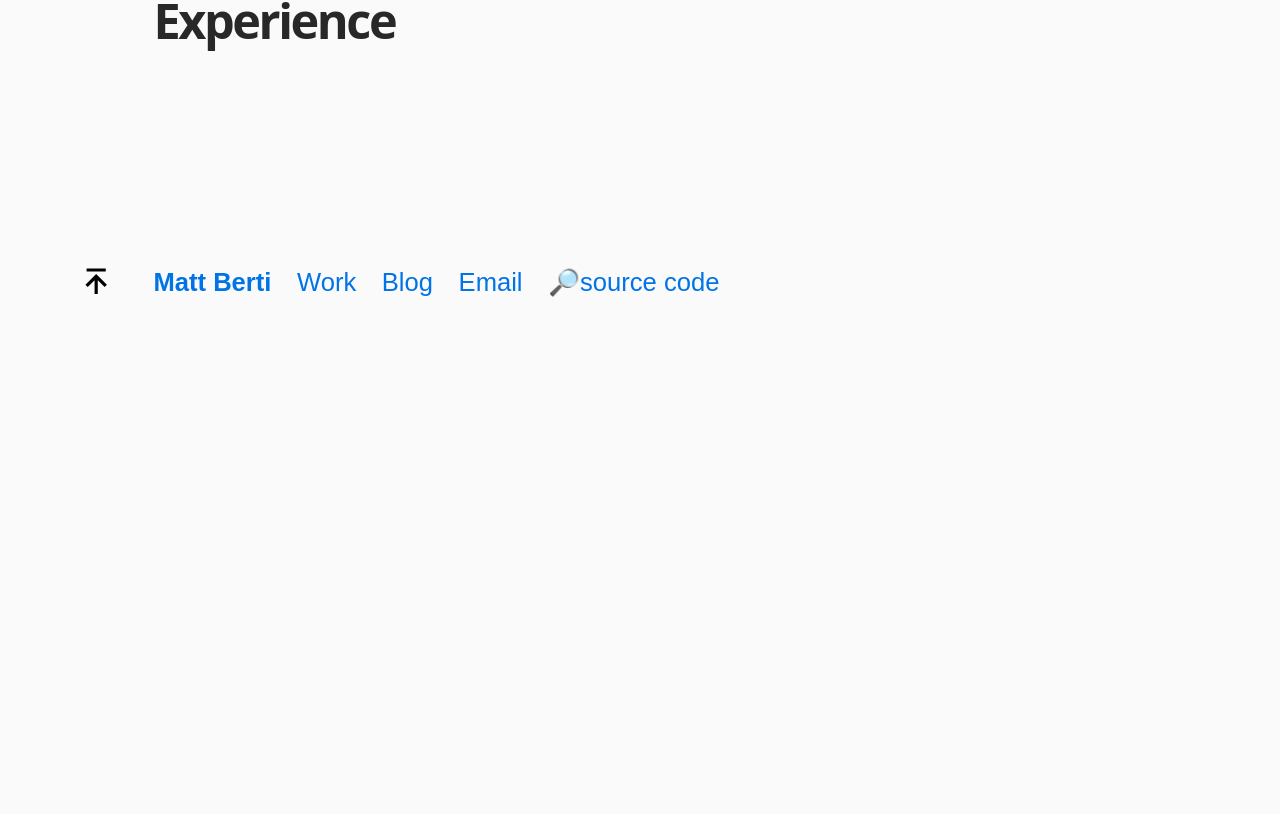
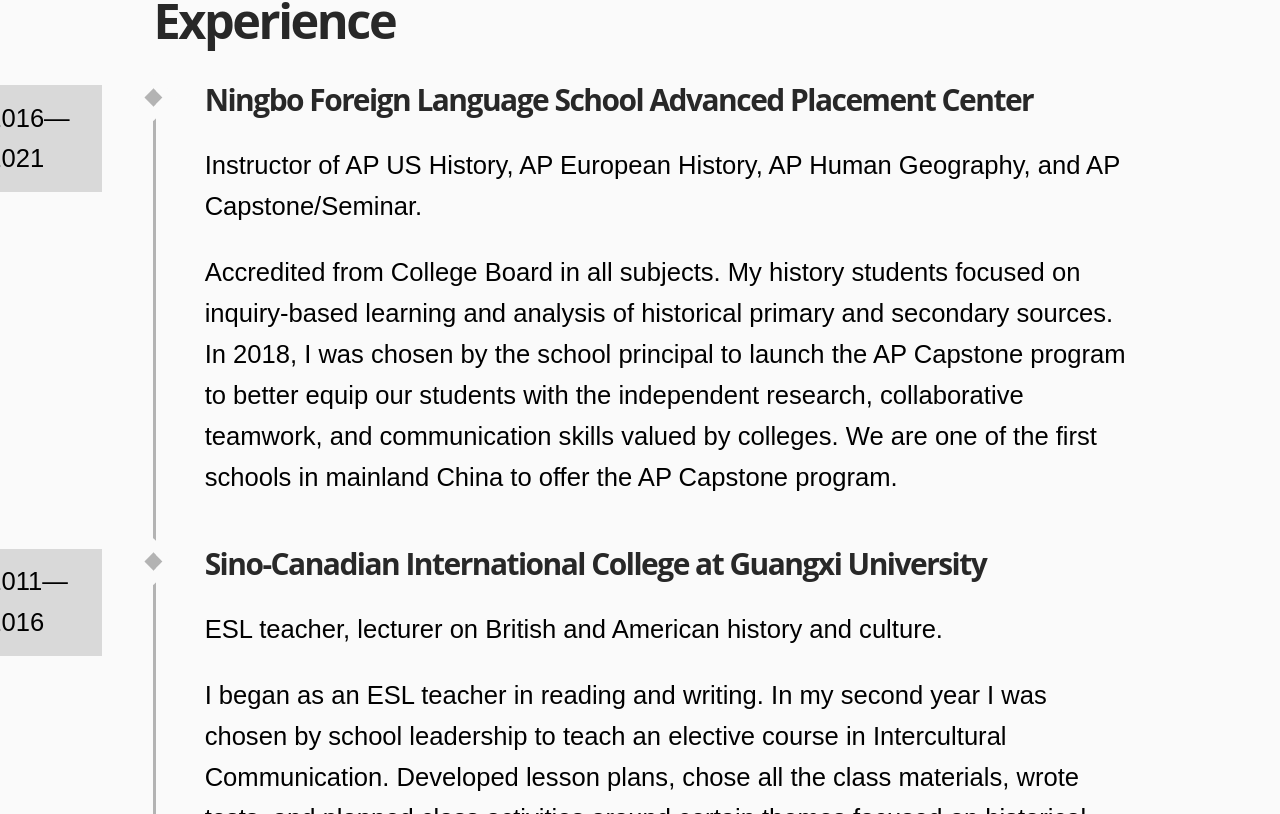
Before and after one commit to brti-dev/brti.dev, a Next.js app: page /teacher in a window 1280 px wide. Shown: the part 806-1620 px from the top of the page. Before the commit the page ends 1263 px from the top, so only its background shows below. Built offline with nearby package versions, Linux system fonts and the light colour scheme.

Commit message:
Timeline component (simple)

```diff
--- a/components/Timeline.js
+++ /dev/null
@@ -1,11 +0,0 @@
-import React from 'react'
-
-export const Timeline = ({ children, ...rest }) => (
-    <div className="timeline" {...rest}>
-        {children}
-    </div>
-)
-
-export const TimelineItem = () => (
-    <div className="timeline__item"></div>
-)
--- /dev/null
+++ b/components/Timeline.tsx
@@ -0,0 +1,20 @@
+import React from 'react'
+
+export const Timeline = ({ color = 'var(--color-comment)', children, ...rest }) => (
+    <div
+        className="timeline"
+        style={{ '--color': color } as React.CSSProperties}
+        {...rest}
+    >
+        <ul>
+            {children}
+        </ul>
+    </div>
+)
+
+export const TimelineItem = ({ label, children }) => (
+    <li>
+        {children}
+        <label>{label}</label>
+    </li>
+)
--- a/pages/teacher.tsx
+++ b/pages/teacher.tsx
@@ -20,7 +20,7 @@ function Teacher() {
                 <h2>Experience</h2>
                 <Timeline>
                     <TimelineItem
-                        dateText="2016&mdash;2021"
+                        label="2016&mdash;2021"
                     >
                         <h3>Ningbo Foreign Language School Advanced Placement Center</h3>
                         <p>Instructor of AP US History, AP European History, AP Human Geography, and AP Capstone/Seminar.</p>
@@ -28,7 +28,7 @@ function Teacher() {
                     </TimelineItem>
 
                     <TimelineItem
-                        dateText="2011&mdash;2016"
+                        label="2011&mdash;2016"
                     >
                         <h3>Sino-Canadian International College at Guangxi University</h3>
                         <p>ESL teacher, lecturer on British and American history and culture.</p>
@@ -36,14 +36,14 @@ function Teacher() {
                     </TimelineItem>
 
                     <TimelineItem
-                        dateText="2010&mdash;2011"
+                        label="2010&mdash;2011"
                     >
                         <h3>Hezhou College</h3>
                         <p>ESL teacher, lecturer on Intercultural Communication.</p>
                     </TimelineItem>
 
                     <TimelineItem
-                        dateText="2008&mdash;2009"
+                        label="2008&mdash;2009"
                     >
                         <h3>Xi’an Technological University</h3>
                         <p>ESL teacher, lecturer on British and American history and culture.</p>
--- a/styles/global.scss
+++ b/styles/global.scss
@@ -225,6 +225,8 @@ button,
     border-radius: 0.13rem;
     background-color: var(--color-surface);
     transition: box-shadow 0.3s ease, background-color 0.3s ease, color 0.3s ease;
+    text-decoration: none !important;
+
     &:hover {
         box-shadow: var(--color-comment) 0px 0px 0px 1px;
     }
@@ -609,130 +611,193 @@ button,
     font-weight: 300;
 }
 
-.timeline__wrapper {
-  width: 100%;
-  max-width: 800px;
-  padding: 15px 0 0  0;
-  position: relative;
-  margin: 50px auto;
-}
 .timeline {
-  width: calc(100% - 24px);
-  padding: 12px;
-}
-.timeline:before {
-  content: "";
-  position: absolute;
-  top: 0px;
-  left: calc(33% + 6px);
-  bottom: 0px;
-  width: 0px;
-  border: 2px solid;
-}
-.timeline:after {
-  content: "";
-  display: table;
-  clear: both;
-}
-@media only screen and (max-width: 768px) {
-  /* For mobile phones: */
-  .timeline:before {
-    left: calc(1% + 6px);
-  }
-}
+    position: relative;
+    // @var --color Line and bullet color; Set by <Timeline> component
 
-.timeline__item__body__container {
-  position: relative;
-  margin-left: 30px;
-}
-.timeline__item--no-children .timeline__item__body__container {
-  background: transparent;
-  box-shadow: none;
-}
-.timeline__item__body__container:after {
-  content: "";
-  display: table;
-  clear: both;
-}
-.timeline__item__date {
-  position: absolute;
-  top: -12px;
-  left: 0;
-  padding: 1px;
-  height: 52px;
-  box-sizing: border-box;
-  width: 90%;
-}
-.timeline__item__date__inner {
-  padding: 0;
-  font-weight: bold;
-  margin: 0;
-  border-right-color: transparent;
-  height: 50px;
-  width: 100%;
-  display: block;
-  line-height: 52px;
-  text-indent: 15px;
-}
+    &::before {
+        background-color: var(--color);
+        content: '';
+        position: absolute;
+        top: 0;
+        left: 0;
+        width: 0.1rem;
+        height: 100%;
+    }
 
-.timeline__item--no-children .timeline__item__body__container::before {
-  display: none;
-}
-.timeline__item {
-  clear: both;
-  text-align: left;
-  position: relative;
-}
-.timeline__item__title {
-  margin-bottom: 0.5em;
-  float: left;
-  width: 34%;
-  position: relative;
-  height: 32px;
-}
-.timeline__item__title:before {
-  content: "";
-  position: absolute;
-  width: 8px;
-  height: 8px;
-  border: 4px solid;
-  background-color: #ffffff;
-  border-radius: 100%;
-  top: 15%;
-  right: -8px;
-  z-index: 99;
-  box-sizing: content-box;
-}
-.timeline__item .timeline__item__body {
-  margin: 0 0 3em;
-  float: right;
-  width: 66%;
-    h1, h2, h3, h4, h5, h6 {
+    ul {
         margin: 0;
+        padding: 0;
+        list-style: none;
+
+        * {
+            vertical-align: baseline;
+        }
+
+        li {
+            box-sizing: border-box;
+            margin: 0;
+            padding: 0 0 0 2em;
+            position: relative;
+
+            & + li {
+                margin-top: 2em;
+            }
+
+            > *:first-child {
+                margin-top: 0;
+            }
+
+            // Point
+            &::before {
+                content: '';
+                transform: rotate(45deg);
+                background-color: var(--color);
+                outline: 10px solid var(--color-body);
+                display: block;
+                position: absolute;
+                top: 0.25em;
+                left: -0.25em;
+                width: 0.5em;
+                height: 0.5em;
+            }
+
+            label {
+                @extend %surface;
+                box-sizing: border-box;
+                width: 5em;
+                padding: 0.5em;
+                position: absolute;
+                top: 0;
+                left: -7em;
+            }
+        }
     }
 }
+// .timeline__wrapper {
+//   width: 100%;
+//   max-width: 800px;
+//   padding: 15px 0 0  0;
+//   position: relative;
+//   margin: 50px auto;
+// }
+// .timeline {
+//   width: calc(100% - 24px);
+//   padding: 12px;
+// }
+// .timeline:before {
+//   content: "";
+//   position: absolute;
+//   top: 0px;
+//   left: calc(33% + 6px);
+//   bottom: 0px;
+//   width: 0px;
+//   border: 2px solid;
+// }
+// .timeline:after {
+//   content: "";
+//   display: table;
+//   clear: both;
+// }
+// @media only screen and (max-width: 768px) {
+//   /* For mobile phones: */
+//   .timeline:before {
+//     left: calc(1% + 6px);
+//   }
+// }
 
-@media only screen and (max-width: 768px) {
-  /* For mobile phones: */
-  .timeline__item__title {
-    float: left;
-    width: 70%;
-  }
-  .timeline__item__date {
-    margin-left: 30px;
-  }
-  .timeline__item__title:before {
-    top: 15%;
-    left: 3px;
-    right: auto;
-    z-index: 99;
-  }
-  .timeline__item__body {
-    margin: 20px 0 3em;
-    float: right;
-    width: 99%;
-  }
-}
+// .timeline__item__body__container {
+//   position: relative;
+//   margin-left: 30px;
+// }
+// .timeline__item--no-children .timeline__item__body__container {
+//   background: transparent;
+//   box-shadow: none;
+// }
+// .timeline__item__body__container:after {
+//   content: "";
+//   display: table;
+//   clear: both;
+// }
+// .timeline__item__date {
+//   position: absolute;
+//   top: -12px;
+//   left: 0;
+//   padding: 1px;
+//   height: 52px;
+//   box-sizing: border-box;
+//   width: 90%;
+// }
+// .timeline__item__date__inner {
+//   padding: 0;
+//   font-weight: bold;
+//   margin: 0;
+//   border-right-color: transparent;
+//   height: 50px;
+//   width: 100%;
+//   display: block;
+//   line-height: 52px;
+//   text-indent: 15px;
+// }
+
+// .timeline__item--no-children .timeline__item__body__container::before {
+//   display: none;
+// }
+// .timeline__item {
+//   clear: both;
+//   text-align: left;
+//   position: relative;
+// }
+// .timeline__item__title {
+//   margin-bottom: 0.5em;
+//   float: left;
+//   width: 34%;
+//   position: relative;
+//   height: 32px;
+// }
+// .timeline__item__title:before {
+//   content: "";
+//   position: absolute;
+//   width: 8px;
+//   height: 8px;
+//   border: 4px solid;
+//   background-color: #ffffff;
+//   border-radius: 100%;
+//   top: 15%;
+//   right: -8px;
+//   z-index: 99;
+//   box-sizing: content-box;
+// }
+// .timeline__item .timeline__item__body {
+//   margin: 0 0 3em;
+//   float: right;
+//   width: 66%;
+//     h1, h2, h3, h4, h5, h6 {
+//         margin: 0;
+//     }
+// }
+
+// @media only screen and (max-width: 768px) {
+//   /* For mobile phones: */
+//   .timeline__item__title {
+//     float: left;
+//     width: 70%;
+//   }
+//   .timeline__item__date {
+//     margin-left: 30px;
+//   }
+//   .timeline__item__title:before {
+//     top: 15%;
+//     left: 3px;
+//     right: auto;
+//     z-index: 99;
+//   }
+//   .timeline__item__body {
+//     margin: 20px 0 3em;
+//     float: right;
+//     width: 99%;
+//   }
+// }
 
 // Animations
 
```
